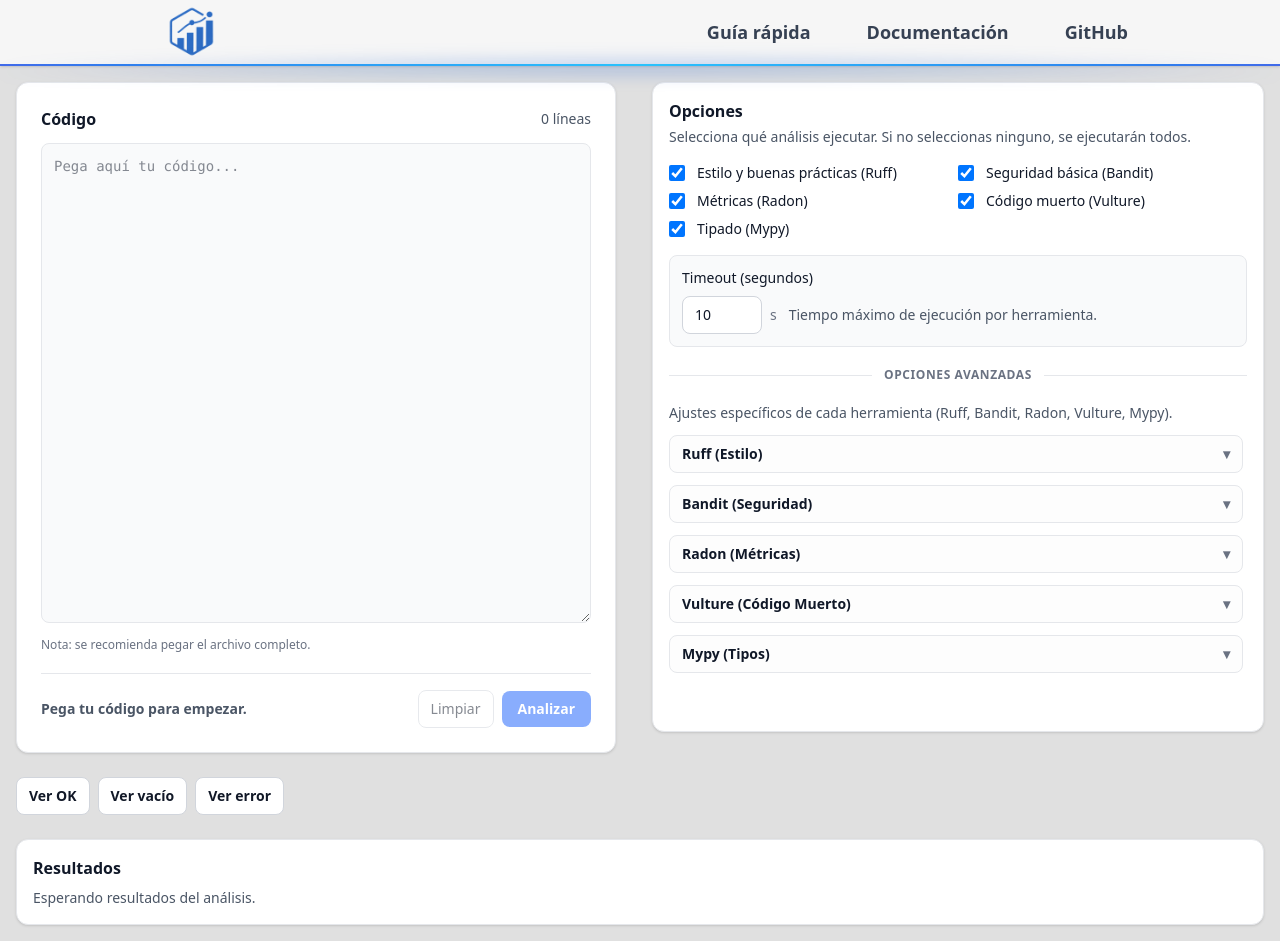
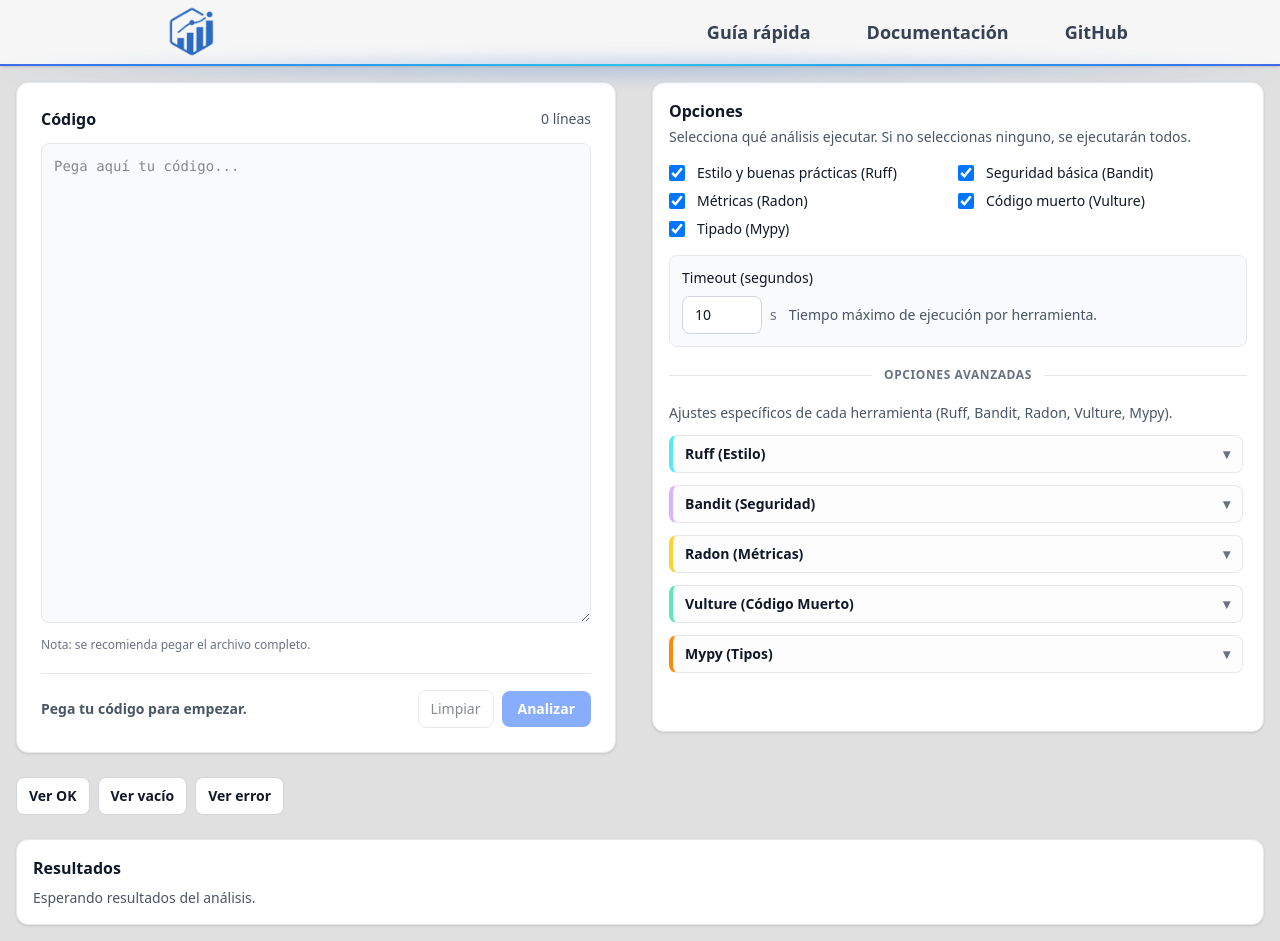
Before and after one commit to Mxttyyyy/uah-tfg-2025, a React app in the folder frontend/: page / in a window 1280 px wide. Built offline with nearby package versions, Linux system fonts and the light colour scheme; the HTML template or start-up script is replaced by a standard one.

Commit message:
Añadir borde izquierdo distintivo por herramienta de análisis y reorganizar estilos de tailwind

```diff
--- a/frontend/src/App.jsx
+++ b/frontend/src/App.jsx
@@ -134,6 +134,19 @@
             category: "types",
             code: "arg-type",
             severity: "warning",
+            message: "Argument 1 has incompatible type",
+            path: "input.py",
+            line: 30,
+            column: 12,
+            suggestion: "Revisa los tipos esperados y los argumentos.",
+            help_url: "",
+            notes: [],
+          },
+          {
+            tool: "mypy",
+            category: "types",
+            code: "arg-type",
+            severity: "error",
             message: "Argument 1 has incompatible type",
             path: "input.py",
             line: 30,
--- a/frontend/src/components/OptionsPanel.jsx
+++ b/frontend/src/components/OptionsPanel.jsx
@@ -36,11 +36,21 @@
       : 10;
 
   // Sub-objetos por módulo (siempre deben ser dicts para el backend)
-  const style = isPlainObject(normalizedOptions.style) ? normalizedOptions.style : {};
-  const security = isPlainObject(normalizedOptions.security) ? normalizedOptions.security : {};
-  const metrics = isPlainObject(normalizedOptions.metrics) ? normalizedOptions.metrics : {};
-  const deadCode = isPlainObject(normalizedOptions.dead_code) ? normalizedOptions.dead_code : {};
-  const types = isPlainObject(normalizedOptions.types) ? normalizedOptions.types : {};
+  const style = isPlainObject(normalizedOptions.style)
+    ? normalizedOptions.style
+    : {};
+  const security = isPlainObject(normalizedOptions.security)
+    ? normalizedOptions.security
+    : {};
+  const metrics = isPlainObject(normalizedOptions.metrics)
+    ? normalizedOptions.metrics
+    : {};
+  const deadCode = isPlainObject(normalizedOptions.dead_code)
+    ? normalizedOptions.dead_code
+    : {};
+  const types = isPlainObject(normalizedOptions.types)
+    ? normalizedOptions.types
+    : {};
 
   const ANALYSES_ORDER = ["style", "security", "metrics", "dead_code", "types"];
 
@@ -114,7 +124,8 @@
       <div className="mb-4">
         <h2 className="text-base font-semibold text-gray-900">Opciones</h2>
         <p className="mt-1 text-sm text-gray-600">
-          Selecciona qué análisis ejecutar. Si no seleccionas ninguno, se ejecutarán todos.
+          Selecciona qué análisis ejecutar. Si no seleccionas ninguno, se
+          ejecutarán todos.
         </p>
       </div>
 
@@ -153,7 +164,12 @@
       </div>
 
       {/* Timeout */}
-      <div className="mt-4 rounded-lg border border-gray-200 bg-gray-50 p-3 transition hover:bg-blue-50/70 hover:border-blue-200">
+      <div
+        className={`
+          mt-4 rounded-lg border border-gray-200 bg-gray-50 p-3
+          transition hover:bg-blue-50/70 hover:border-blue-200
+        `}
+      >
         <label
           htmlFor="opt-timeout"
           className="block text-sm font-medium text-gray-900"
@@ -171,7 +187,10 @@
               step={1}
               value={timeoutSeconds}
               onChange={(e) => setTimeoutSeconds(e.target.value)}
-              className="w-20 rounded-lg border border-gray-300 bg-white px-3 py-2 text-sm text-gray-900 outline-none transition focus:border-blue-500 focus:ring-2 focus:ring-blue-100"
+              className={`
+                w-20 rounded-lg border border-gray-300 bg-white px-3 py-2 text-sm text-gray-900
+                outline-none transition focus:border-blue-500 focus:ring-2 focus:ring-blue-100
+              `}
             />
             <span className="text-sm text-gray-500">s</span>
           </div>
@@ -194,13 +213,26 @@
       {/* Opciones por herramienta */}
       <div className="flex-1 min-h-0 overflow-auto pr-1 space-y-3 scrollbar-modern">
         <p className="text-sm text-gray-600">
-          Ajustes específicos de cada herramienta (Ruff, Bandit, Radon, Vulture, Mypy).
+          Ajustes específicos de cada herramienta (Ruff, Bandit, Radon, Vulture,
+          Mypy).
         </p>
 
-        <details className="rounded-lg border border-gray-200 bg-gray-50/40 transition hover:border-blue-200 hover:bg-blue-50/70">
-          <summary className="flex w-full cursor-pointer select-none items-center justify-between px-3 py-2 text-sm font-semibold text-gray-900 hover:text-blue-700">
+        <details
+          className={`
+            rounded-lg border border-gray-200 bg-gray-50/40 transition hover:border-blue-200
+            hover:bg-blue-50/70 border-l-cyan-300 border-l-4 hover:border-l-cyan-300
+          `}
+        >
+          <summary
+            className={`
+              flex w-full cursor-pointer select-none items-center justify-between
+              px-3 py-2 text-sm font-semibold text-gray-900 hover:text-blue-700
+            `}
+          >
             <span>Ruff (Estilo)</span>
-            <span className="text-gray-500" aria-hidden="true">▾</span>
+            <span className="text-gray-500" aria-hidden="true">
+              ▾
+            </span>
           </summary>
           <div className="px-3 pb-3 pt-2">
             <StyleOptions
@@ -210,10 +242,22 @@
           </div>
         </details>
 
-        <details className="rounded-lg border border-gray-200 bg-gray-50/40 transition hover:border-blue-200 hover:bg-blue-50/70">
-          <summary className="flex w-full cursor-pointer select-none items-center justify-between px-3 py-2 text-sm font-semibold text-gray-900 hover:text-blue-700">
+        <details
+          className={`
+            rounded-lg border border-gray-200 bg-gray-50/40 transition hover:border-blue-200
+            hover:bg-blue-50/70 border-l-purple-300 border-l-4 hover:border-l-purple-300
+          `}
+        >
+          <summary
+            className={`
+              flex w-full cursor-pointer select-none items-center justify-between
+              px-3 py-2 text-sm font-semibold text-gray-900 hover:text-blue-700
+            `}
+          >
             <span>Bandit (Seguridad)</span>
-            <span className="text-gray-500" aria-hidden="true">▾</span>
+            <span className="text-gray-500" aria-hidden="true">
+              ▾
+            </span>
           </summary>
           <div className="px-3 pb-3 pt-2">
             <SecurityOptions
@@ -223,10 +267,22 @@
           </div>
         </details>
 
-        <details className="rounded-lg border border-gray-200 bg-gray-50/40 transition hover:border-blue-200 hover:bg-blue-50/70">
-          <summary className="flex w-full cursor-pointer select-none items-center justify-between px-3 py-2 text-sm font-semibold text-gray-900 hover:text-blue-700">
+        <details
+          className={`
+            rounded-lg border border-gray-200 bg-gray-50/40 transition hover:border-blue-200
+            hover:bg-blue-50/70 border-l-amber-300 border-l-4 hover:border-l-amber-300
+          `}
+        >
+          <summary
+            className={`
+              flex w-full cursor-pointer select-none items-center justify-between
+              px-3 py-2 text-sm font-semibold text-gray-900 hover:text-blue-700
+            `}
+          >
             <span>Radon (Métricas)</span>
-            <span className="text-gray-500" aria-hidden="true">▾</span>
+            <span className="text-gray-500" aria-hidden="true">
+              ▾
+            </span>
           </summary>
           <div className="px-3 pb-3 pt-2">
             <MetricsOptions
@@ -236,10 +292,22 @@
           </div>
         </details>
 
-        <details className="rounded-lg border border-gray-200 bg-gray-50/40 transition hover:border-blue-200 hover:bg-blue-50/70">
-          <summary className="flex w-full cursor-pointer select-none items-center justify-between px-3 py-2 text-sm font-semibold text-gray-900 hover:text-blue-700">
+        <details
+          className={`
+            rounded-lg border border-gray-200 bg-gray-50/40 transition hover:border-blue-200
+            hover:bg-blue-50/70 border-l-emerald-300 border-l-4 hover:border-l-emerald-300
+            `}
+        >
+          <summary
+            className={`
+              flex w-full cursor-pointer select-none items-center justify-between
+              px-3 py-2 text-sm font-semibold text-gray-900 hover:text-blue-700
+            `}
+          >
             <span>Vulture (Código Muerto)</span>
-            <span className="text-gray-500" aria-hidden="true">▾</span>
+            <span className="text-gray-500" aria-hidden="true">
+              ▾
+            </span>
           </summary>
           <div className="px-3 pb-3 pt-2">
             <DeadCodeOptions
@@ -249,10 +317,22 @@
           </div>
         </details>
 
-        <details className="rounded-lg border border-gray-200 bg-gray-50/40 transition hover:border-blue-200 hover:bg-blue-50/70">
-          <summary className="flex w-full cursor-pointer select-none items-center justify-between px-3 py-2 text-sm font-semibold text-gray-900 hover:text-blue-700">
+        <details
+          className={`
+            rounded-lg border border-gray-200 bg-gray-50/40 transition hover:border-blue-200
+            hover:bg-blue-50/70 border-l-orange-400 border-l-4 hover:border-l-orange-400
+            `}
+        >
+          <summary
+            className={`
+              flex w-full cursor-pointer select-none items-center justify-between
+              px-3 py-2 text-sm font-semibold text-gray-900 hover:text-blue-700
+            `}
+          >
             <span>Mypy (Tipos)</span>
-            <span className="text-gray-500" aria-hidden="true">▾</span>
+            <span className="text-gray-500" aria-hidden="true">
+              ▾
+            </span>
           </summary>
           <div className="px-3 pb-3 pt-2">
             <TypesOptions
--- a/frontend/src/components/results/IssueList.jsx
+++ b/frontend/src/components/results/IssueList.jsx
@@ -19,6 +19,7 @@
   emptyText = "Sin incidencias.",
   onIssueSelect, // opcional para futuro: saltar a línea en textarea
   prioritySeverity = null,
+  leftBorderClass = "border-l-blue-500",
 }) {
   const issues = Array.isArray(rawIssues) ? rawIssues : [];
   const sortedIssues = applySeverityPriority(issues, prioritySeverity);
@@ -27,9 +28,17 @@
   return (
     <details
       open={issueCount > 0}
-      className="rounded-lg border border-gray-200 bg-gray-50/60 hover:border-blue-200 hover:bg-blue-100/60 transition"
+      className={`
+        rounded-lg border border-gray-200 bg-gray-50/60 hover:border-blue-200
+        hover:bg-blue-100/50 transition ${leftBorderClass}
+      `}
     >
-      <summary className="flex cursor-pointer list-item items-center justify-between gap-3 px-3 py-2 text-sm font-semibold text-gray-900 hover:text-blue-700">
+      <summary
+        className={`
+          flex cursor-pointer list-item items-center justify-between
+          gap-3 px-3 py-2 text-sm font-semibold text-gray-900 hover:text-blue-700
+        `}
+      >
         <span className="flex items-center gap-2">
           {title}
           <span className="text-xs font-semibold text-gray-600">
@@ -110,7 +119,10 @@
             <button
               type="button"
               onClick={() => onSelect(issue)}
-              className="rounded-md border border-gray-300 bg-white px-3 py-1.5 text-xs font-semibold text-gray-800 hover:bg-gray-50"
+              className={`
+                rounded-md border border-gray-300 bg-white px-3 py-1.5
+                text-xs font-semibold text-gray-800 hover:bg-gray-50
+              `}
             >
               Ir a línea
             </button>
@@ -159,7 +171,12 @@
  */
 function IssueLabel({ label }) {
   return (
-    <span className="inline-flex items-center rounded-full border border-gray-200 bg-gray-50 px-2 py-0.5 text-xs font-semibold text-gray-700">
+    <span
+      className={`
+        inline-flex items-center rounded-full border border-gray-200
+        bg-gray-50 px-2 py-0.5 text-xs font-semibold text-gray-700
+      `}
+    >
       {label}
     </span>
   );
```
Also changed, not shown: frontend/src/components/results/ResultsPanel.jsx (+26 -6 lines).
